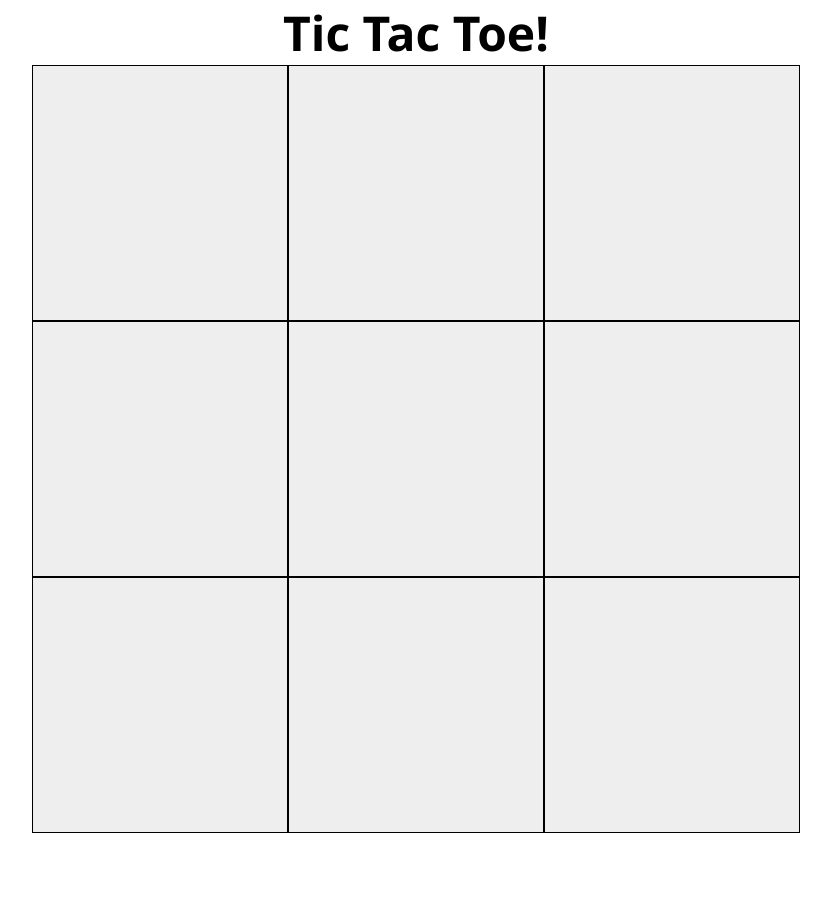
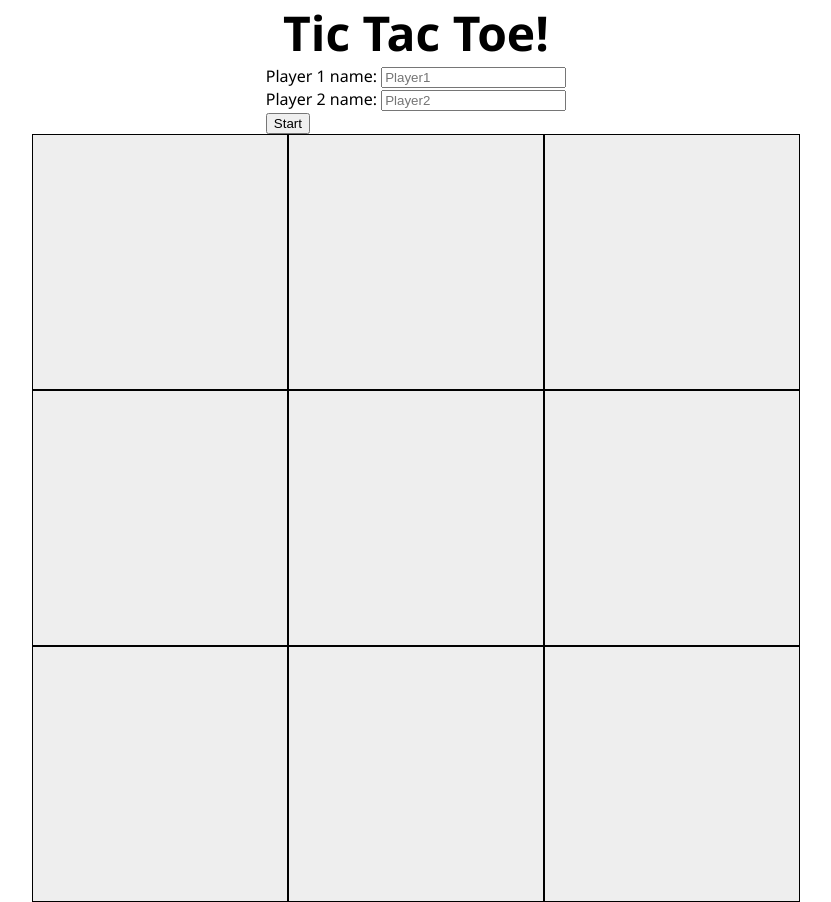
Before and after one commit to jacob-guerrero/odin-tic-tac-toe, a plain HTML site: page index.html in a window 1280 px wide. Shown: the whole page, without its empty margins (224-1055 px from the left). Before the commit the page ends 833 px from the top, so only its background shows below. Drawn offline with Linux system fonts and the light colour scheme.

Commit message:
Add inputs and start/reset button

```diff
--- a/index.html
+++ b/index.html
@@ -10,7 +10,17 @@
 </head>
 <body>
     <h1 class="main-title">Tic Tac Toe!</h1>
-
+    <div class="set-up">
+        <div class="player">
+            <label for="player1">Player 1 name:</label>
+            <input type="text" name="player1" id="player1" placeholder="Player1">
+        </div>
+        <div class="player">
+            <label for="player2">Player 2 name:</label>
+            <input type="text" name="player2" id="player2" placeholder="Player2">
+        </div>
+        <button type="button" class="start-reset">Start</button>
+    </div>
     <main class="main-content">
         <div class="container"></div>
     </main>
```
